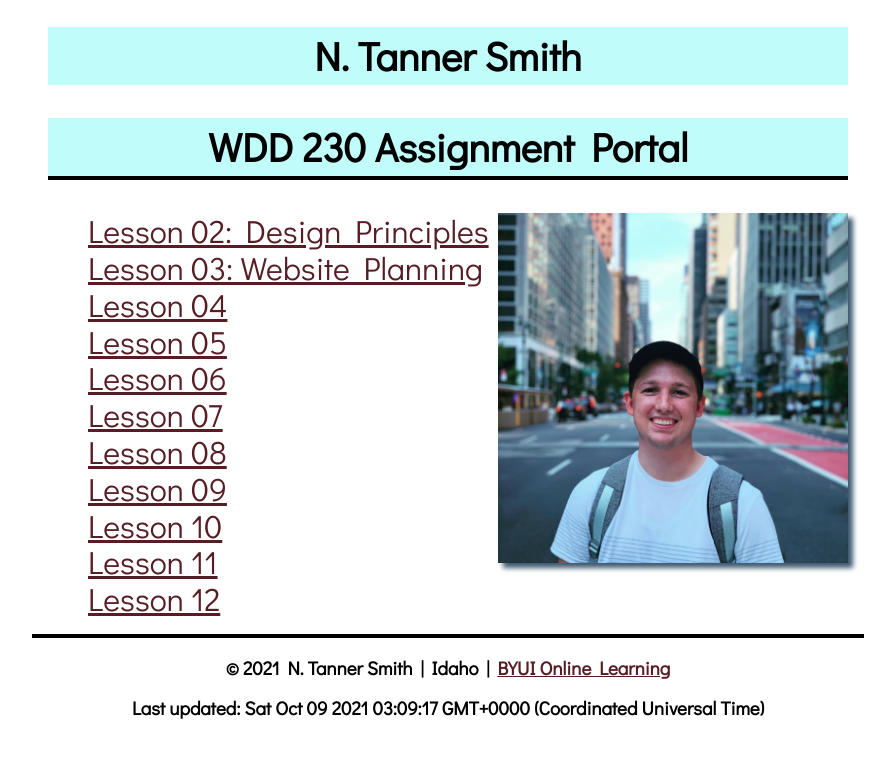
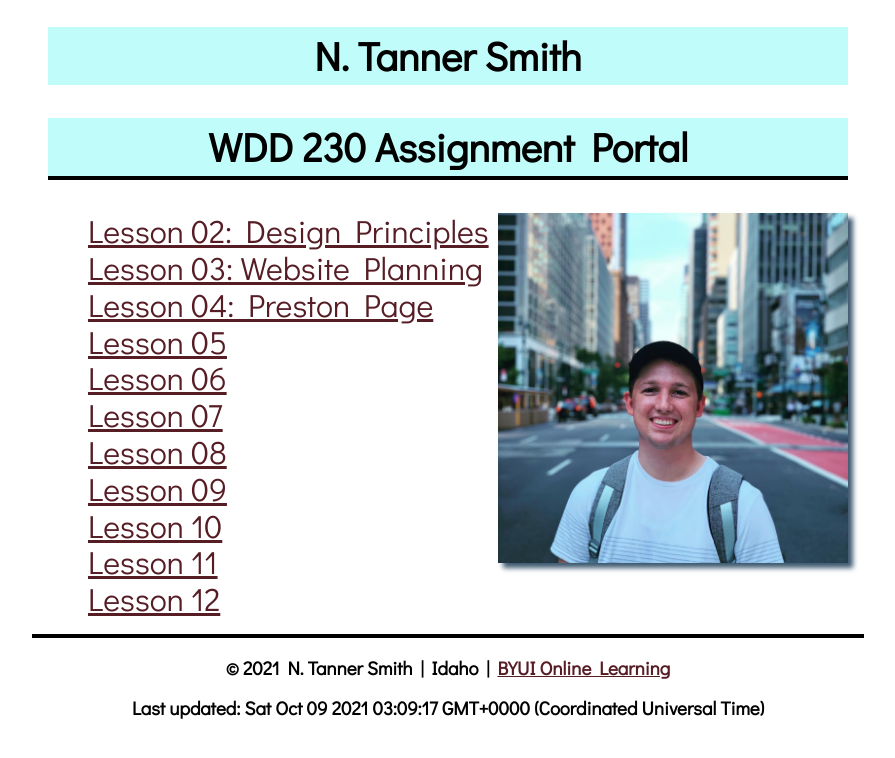
Before and after one commit to smith-tanner22/wdd230, a plain HTML site: page index.html in a window 1280 px wide. Shown: the whole page, without its empty margins (192-1087 px from the left). Drawn offline with Linux system fonts and the light colour scheme.

```diff
--- a/index.html
+++ b/index.html
@@ -28,7 +28,7 @@
         <ul>
             <li><a href="lesson02/design-principles.html">Lesson 02: Design Principles</a></li>
             <li><a href="lesson03/index.html">Lesson 03: Website Planning</a></li>
-            <li><a href="lesson04/preston-4.html">Lesson 04</a></li>
+            <li><a href="lesson04/preston-4.html">Lesson 04: Preston Page</a></li>
             <li><a href="Assignment">Lesson 05</a></li>
             <li><a href="Assignment">Lesson 06</a></li>
             <li><a href="Assignment">Lesson 07</a></li>
```
